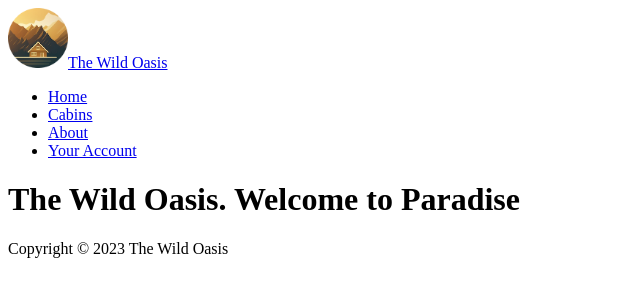
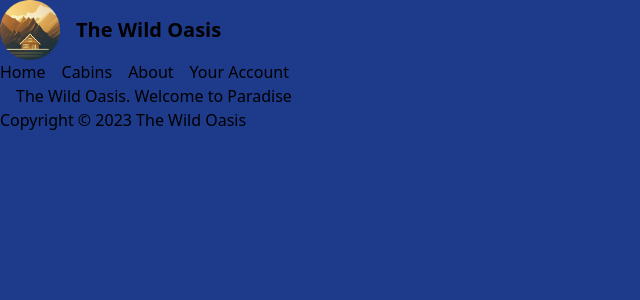
Before and after one commit to Mikiyas6/The-Wild-Oasis-Website, a Next.js app: page / in a window 1280 px wide. Shown: the top 300 px of the page, without its empty margins (0-640 px from the left). Built offline with nearby package versions, Linux system fonts and the light colour scheme.

Commit message:
Styling with Tailwind

```diff
--- a/app/_styles/globals.css
+++ b/app/_styles/globals.css
@@ -2,6 +2,7 @@
 @tailwind components;
 @tailwind utilities;
 
+/*
 @layer components {
   .spinner {
     margin: 3.2rem auto 1.6rem;
@@ -29,11 +30,13 @@
     }
   }
 }
+*/
 
-/* For data picker */
+/* For data picker
 .rdp {
   --rdp-cell-size: 32px !important;
   --rdp-accent-color: theme('colors.accent.500') !important;
   --rdp-background-color: theme('colors.accent.600') !important;
   margin: 0 !important;
 }
+*/
--- a/app/layout.js
+++ b/app/layout.js
@@ -1,6 +1,6 @@
 import Logo from "@/app/_components/Logo";
 import Navigation from "@/app/_components/Navigation";
-
+import "@/app/_styles/globals.css";
 export const metadata = {
   title: "The Wild Oasis",
   description: "A place to relax and unwind",
@@ -10,7 +10,7 @@ export const metadata = {
 export default function RootLayout({ children }) {
   return (
     <html lang="en">
-      <body>
+      <body className="bg-blue-900 text-primary-190 min-h-screen">
         <header>
           <Logo />
           <Navigation />
--- a/tailwind.config.js
+++ b/tailwind.config.js
@@ -8,8 +8,34 @@ module.exports = {
   theme: {
     extend: {
       colors: {
-        background: "var(--background)",
-        foreground: "var(--foreground)",
+        colors: {
+          primary: {
+            50: "#E1E8EF",
+            100: "#D4DEE7",
+            200: "#B7C7D7",
+            300: "#99B0C7",
+            400: "#7C99B6",
+            500: "#5E82A6",
+            600: "#4C6B8A",
+            700: "#3C546C",
+            800: "#2C3D4F",
+            900: "#1B2631",
+            950: "#141C24",
+          },
+          accent: {
+            50: "#FAF5F0",
+            100: "#F4ECE1",
+            200: "#E8D6BF",
+            300: "#DDC2A2",
+            400: "#D2AF84",
+            500: "#C69963",
+            600: "#B78343",
+            700: "#926835",
+            800: "#6C4D28",
+            900: "#4B351B",
+            950: "#382814",
+          },
+        },
       },
     },
   },
```
